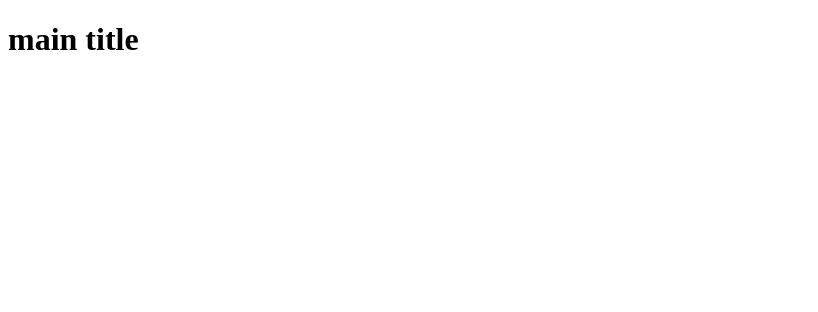
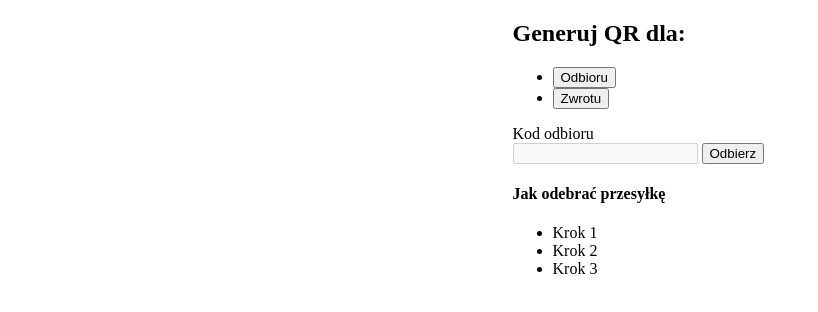
Before and after one commit to piecioshka/interview-inpost, a website with bundled scripts: page app/index.html in a window 1280 px wide. Shown: the whole page, without its empty margins (0-818 px from the left). Built offline with nearby package versions, Linux system fonts and the light colour scheme.

Commit message:
Setup components pattern

```diff
--- a/app/index.html
+++ b/app/index.html
@@ -4,10 +4,10 @@
     <meta charset="UTF-8" />
     <meta name="viewport" content="width=device-width, initial-scale=1.0" />
     <title>interview-inpost</title>
+    <link rel="stylesheet" href="styles/main.css" />
   </head>
   <body>
     <div id="page">
-      <h1>main title</h1>
       <main></main>
     </div>
     <script src="scripts/main.js" type="module"></script>
--- a/app/scripts/components/component.js
+++ b/app/scripts/components/component.js
@@ -1,9 +1,18 @@
+import { compile } from "../utils/compile.js";
+
 export class Component {
   template() {
-    return '';
+    return "";
   }
 
-  render() {
-
+  render($target) {
+    if (!$target) {
+      throw new Error("target is not defined");
+    }
+    this.$el = compile(this.template());
+    if (!this.$el) {
+      throw new Error("template is not defined");
+    }
+    $target?.appendChild(this.$el);
   }
 }
--- a/app/scripts/components/generate-code.component.js
+++ b/app/scripts/components/generate-code.component.js
@@ -1,4 +1,5 @@
 import { Component } from "./component.js";
+import { PickParcelComponent } from "./pick-parcel.component.js";
 
 export class GenerateCode extends Component {
   template() {
@@ -24,4 +25,10 @@ export class GenerateCode extends Component {
       </section>
       `;
   }
+
+  render($target) {
+    super.render($target);
+    const c = new PickParcelComponent();
+    c.render(this.$el);
+  }
 }
--- a/app/scripts/main.js
+++ b/app/scripts/main.js
@@ -1,8 +1,10 @@
-import { PickParcelComponent } from "./components/pick-parcel.component.js";
+import { GenerateCode } from "./components/generate-code.component";
 
 function main() {
-  const c = new PickParcelComponent();
-  c.render();
+  const $main = document.querySelector("main");
+
+  const c = new GenerateCode();
+  c.render($main);
 }
 
 window.addEventListener("DOMContentLoaded", main);
--- /dev/null
+++ b/app/scripts/utils/compile.js
@@ -0,0 +1,5 @@
+export function compile(text) {
+  const parser = new window.DOMParser();
+  const doc = parser.parseFromString(text, "text/html");
+  return doc.body.firstElementChild;
+}
--- /dev/null
+++ b/app/styles/main.css
@@ -0,0 +1,12 @@
+* {
+  box-sizing: border-box;
+}
+
+body {
+  margin: 0;
+}
+
+#page {
+  width: 255px;
+  margin: 0 auto;
+}
--- a/package.json
+++ b/package.json
@@ -8,8 +8,9 @@
   "scripts": {
     "test": "vitest"
   },
-  "dependencies": {},
   "devDependencies": {
+    "jsdom": "^22.1.0",
+    "jsdom-global": "^3.0.2",
     "vitest": "^0.32.4"
   }
 }
```
Also changed, not shown: app/scripts/components/componen.test.js (deleted, +0 -7 lines), app/scripts/components/component.test.js (added, +57 -0 lines), app/scripts/utils/compile.test.js (added, +16 -0 lines), README.md, 1 other file.
